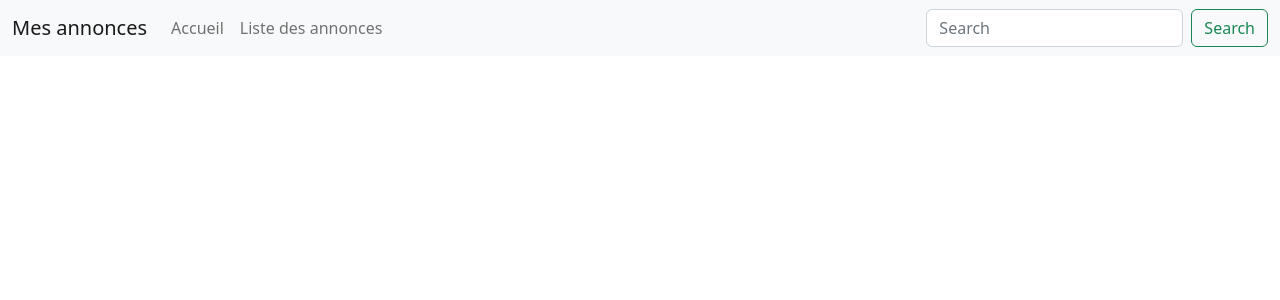
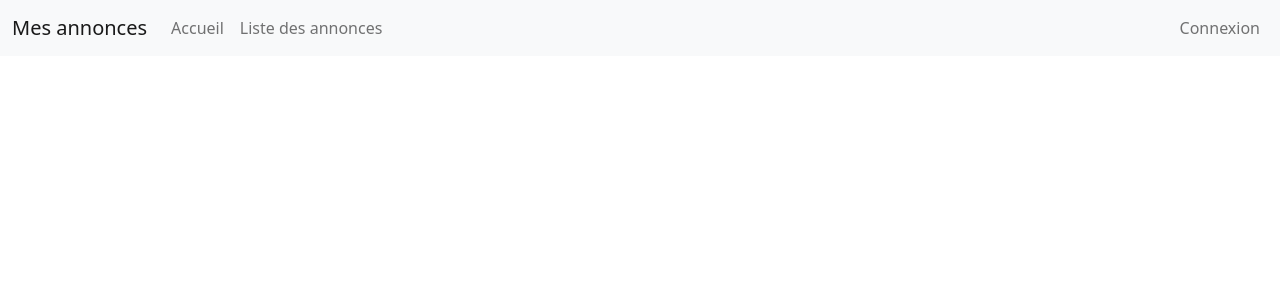
Before and after one commit to ikkrit/genshin_alpha, a PHP site: page /default.php in a window 1280 px wide. Shown: the top 300 px of the page. Run offline with PHP 8.4, Linux system fonts and the light colour scheme; data that the repository does not hold is empty.

Commit message:
user connect

```diff
--- a/Core/Main.php
+++ b/Core/Main.php
@@ -12,7 +12,10 @@
     {
         public function start()
         {
-            // RECUP URL
+            // ON DEMARRE LA SESSION
+            session_start();
+
+            // RECUPERATION URL
             $uri = $_SERVER['REQUEST_URI'];
 
             // VERIF URI ET SI /
--- a/Views/default.php
+++ b/Views/default.php
@@ -18,7 +18,8 @@
                 <span class="navbar-toggler-icon"></span>
             </button>
             <div class="collapse navbar-collapse" id="navbarSupportedContent">
-                <ul class="navbar-nav me-auto mb-2 mb-lg-0">
+
+                <ul class="navbar-nav me-auto">
                     <li class="nav-item">
                         <a class="nav-link" href="/">Accueil</a>
                     </li>
@@ -26,10 +27,24 @@
                         <a class="nav-link" href="/annonces">Liste des annonces</a>
                     </li>
                 </ul>
-                <form class="d-flex" role="search">
-                    <input class="form-control me-2" type="search" placeholder="Search" aria-label="Search">
-                    <button class="btn btn-outline-success" type="submit">Search</button>
-                </form>
+
+                <ul class="navbar-nav ml-auto">
+
+                    <?php if(isset($_SESSION['user']) && !empty($_SESSION['user']['id'])): ?>
+                        <li class="nav-item">
+                            <a class="nav-link" href="/users/profil">Profil</a>
+                        </li>
+                        <li class="nav-item">
+                            <a class="nav-link" href="/users/logout">Déconnexion</a>
+                        </li>
+                    <?php else: ?>
+                        <li class="nav-item">
+                            <a class="nav-link" href="/users/login">Connexion</a>
+                        </li>
+                    <?php endif; ?>
+
+                </ul>
+
             </div>
         </div>
     </nav>
```
Also changed, not shown: Controllers/UsersController.php (+44 -1 lines), Models/UsersModel.php (+9 -0 lines), Views/users/login.php (+8 -0 lines).
